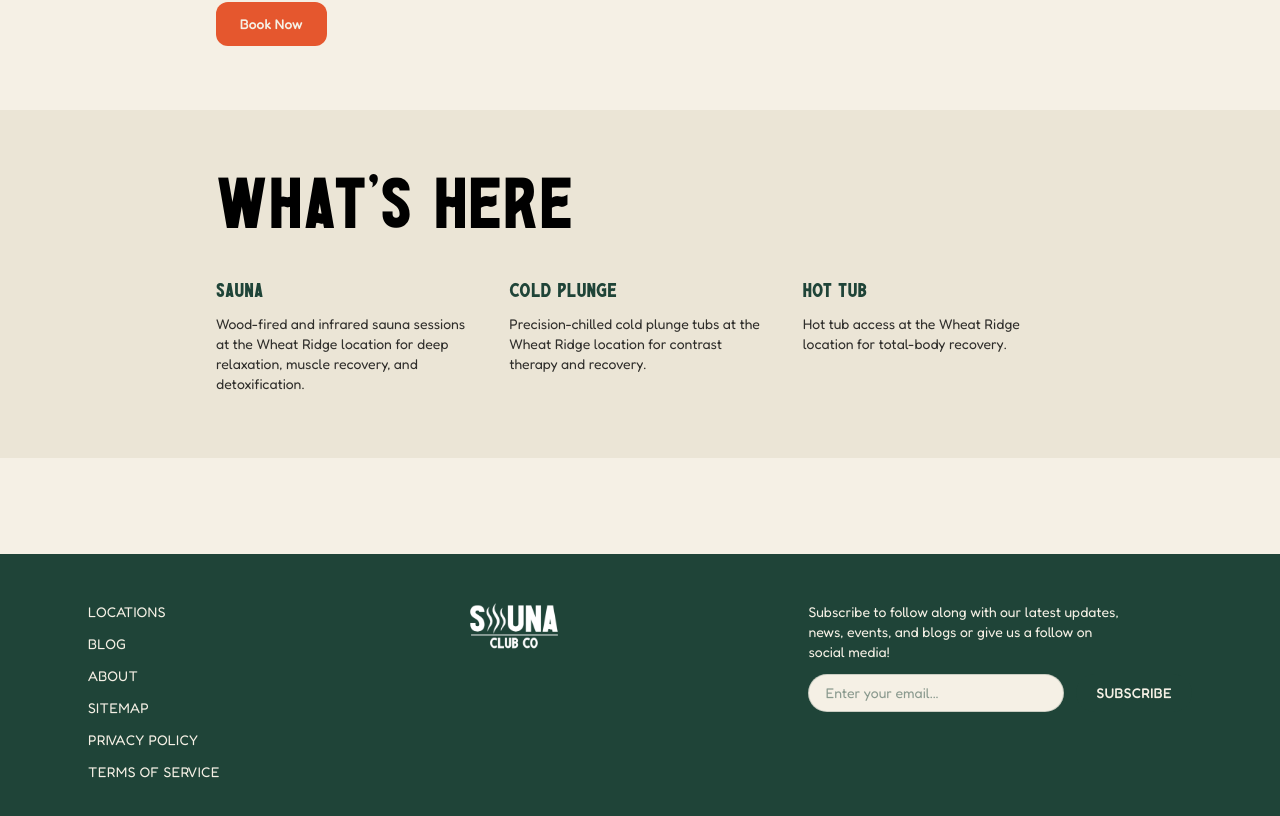
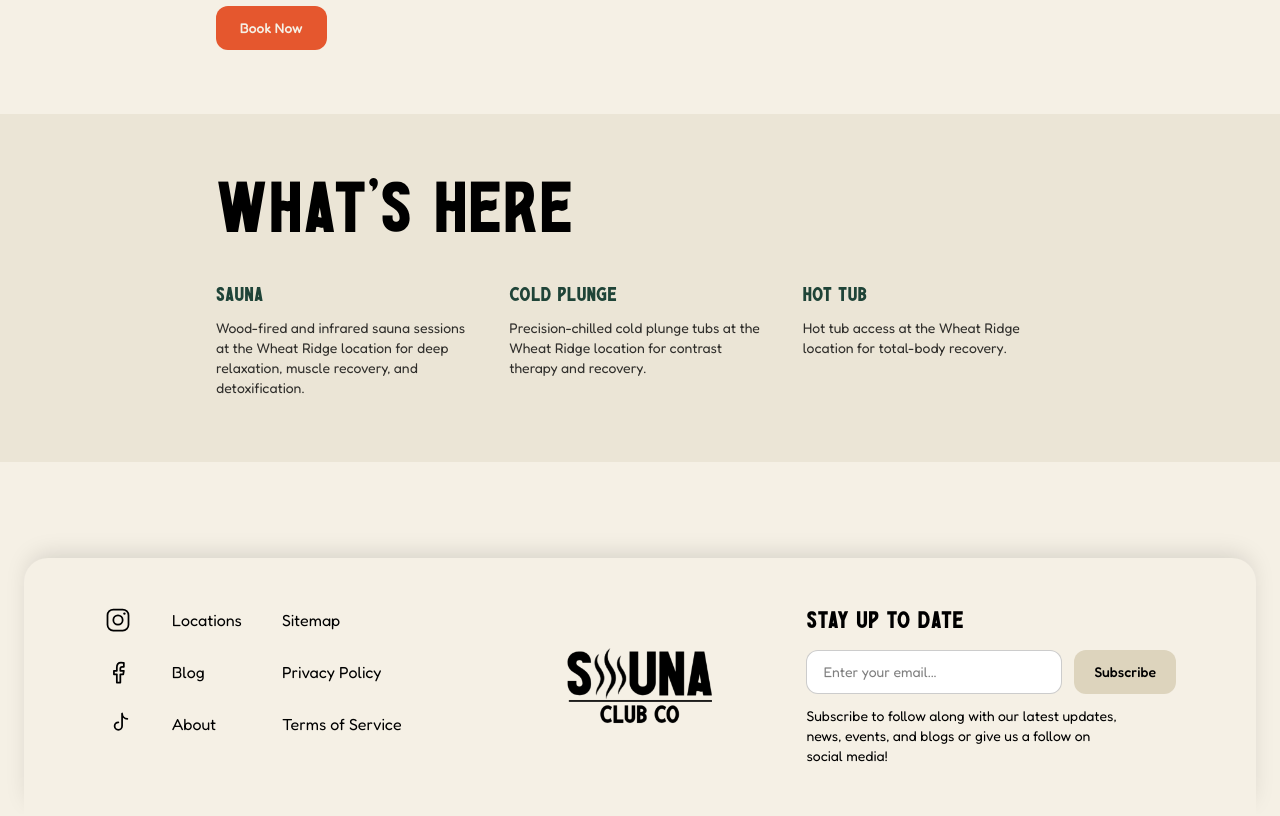
Before and after one commit to brogers111/sauna-club-co, a Next.js app: page /locations/wheat-ridge in a window 1280 px wide. Shown: the part 678-1494 px from the top of the page. Built offline with nearby package versions, Linux system fonts and the light colour scheme; no server answers.

Commit message:
Update homepage gallery & footer

```diff
--- a/components/home/GalleryTeaser.tsx
+++ b/components/home/GalleryTeaser.tsx
@@ -1,38 +1,76 @@
 import Image from "next/image";
 import Link from "next/link";
-
-const IMAGES = [
-  { src: "/images/exterior-white.webp", alt: "Exterior of the Sauna Club Co Wheat Ridge building at dusk" },
-  { src: "/images/people-socializing.webp", alt: "Members socializing together at Sauna Club Co" },
-  { src: "/images/woman-cold-plunge.webp", alt: "Woman relaxing in a cold plunge tub" },
-  { src: "/images/guy-cold-plunge-1.webp", alt: "Man stepping into a cold plunge tub" },
-];
 
 export function GalleryTeaser() {
   return (
     <section className="mx-auto max-w-6xl px-6 pb-20">
-      <div className="grid grid-cols-2 gap-4 sm:grid-cols-4">
-        {IMAGES.map((image) => (
-          <div key={image.src} className="relative aspect-square overflow-hidden rounded-2xl">
+      <div className="grid grid-cols-12 gap-4">
+        <div className="col-span-4 flex flex-col gap-4">
+          <div className="relative aspect-3/2 w-4/5 self-end overflow-hidden rounded-2xl">
             <Image
-              src={image.src}
-              alt={image.alt}
+              src="/images/exterior-white.webp"
+              alt="Exterior of the Sauna Club Co Wheat Ridge building at dusk"
               fill
-              sizes="(min-width: 640px) 25vw, 50vw"
+              sizes="(min-width: 768px) 22vw, 32vw"
               className="object-cover"
             />
           </div>
-        ))}
-      </div>
+          <div className="relative aspect-3/2 overflow-hidden rounded-2xl">
+            <Image
+              src="/images/people-socializing.webp"
+              alt="Members socializing together at Sauna Club Co"
+              fill
+              sizes="(min-width: 768px) 28vw, 40vw"
+              className="object-cover"
+            />
+          </div>
 
-      <div className="mt-6 text-center">
-        <Link
-          href="/about"
-          className="inline-flex items-center gap-2 text-sm font-medium uppercase tracking-wide text-green-dark hover:text-orange"
-        >
-          See More
-          <span aria-hidden="true">→</span>
-        </Link>
+          <Link
+            href="/about"
+            className="group mt-2 inline-flex items-center gap-3 self-end text-black transition-colors hover:text-orange"
+          >
+            <span className="font-display text-4xl uppercase tracking-wide">See More</span>
+            <span
+              aria-hidden="true"
+              className="-mt-1 flex h-4.5 w-4.5 shrink-0 items-center justify-center rounded-full border border-black transition-colors group-hover:border-orange"
+            >
+              <svg viewBox="0 0 24 24" fill="none" stroke="currentColor" strokeWidth={5} className="h-2 w-2">
+                <path strokeLinecap="round" strokeLinejoin="round" d="M5 12h14m0 0-6-6m6 6-6 6" />
+              </svg>
+            </span>
+          </Link>
+        </div>
+
+        <div className="relative col-span-5 overflow-hidden rounded-2xl">
+          <Image
+            src="/images/man-cold-plunge.webp"
+            alt="Man submerged in a cold plunge tub at Sauna Club Co"
+            fill
+            sizes="(min-width: 768px) 35vw, 60vw"
+            className="object-cover"
+          />
+        </div>
+
+        <div className="col-span-3 flex flex-col gap-4">
+          <div className="relative mt-10 aspect-6/4 w-full self-start overflow-hidden rounded-2xl">
+            <Image
+              src="/images/sauna-interior.webp"
+              alt="Interior of the wood-paneled sauna at Sauna Club Co"
+              fill
+              sizes="(min-width: 768px) 22vw, 40vw"
+              className="object-cover"
+            />
+          </div>
+          <div className="relative aspect-4/5 w-3/5 self-start overflow-hidden rounded-2xl">
+            <Image
+              src="/images/woman-cold-plunge.webp"
+              alt="Woman relaxing in a cold plunge tub"
+              fill
+              sizes="(min-width: 768px) 18vw, 32vw"
+              className="object-cover"
+            />
+          </div>
+        </div>
       </div>
     </section>
   );
--- a/components/home/LocationCard.tsx
+++ b/components/home/LocationCard.tsx
@@ -24,8 +24,19 @@ export function LocationCard({ location }: { location: Location }) {
       </div>
 
       <div>
-        <Link href={`/locations/${location.slug}`} className="hover:text-orange">
-          <h3 className="font-display text-4xl uppercase tracking-wide text-black">{location.name}</h3>
+        <Link
+          href={`/locations/${location.slug}`}
+          className="group inline-flex items-center gap-3 text-black transition-colors hover:text-orange"
+        >
+          <h3 className="font-display text-4xl uppercase tracking-wide">{location.name}</h3>
+          <span
+            aria-hidden="true"
+            className="-mt-1 flex h-4.5 w-4.5 shrink-0 items-center justify-center rounded-full border border-black transition-colors group-hover:border-orange"
+          >
+            <svg viewBox="0 0 24 24" fill="none" stroke="currentColor" strokeWidth={5} className="h-2 w-2">
+              <path strokeLinecap="round" strokeLinejoin="round" d="M5 12h14m0 0-6-6m6 6-6 6" />
+            </svg>
+          </span>
         </Link>
 
         <div className="mt-3 flex flex-wrap gap-2">
--- a/components/home/PricingSection.tsx
+++ b/components/home/PricingSection.tsx
@@ -4,12 +4,12 @@ import { pricingTiers } from "@/lib/data/pricing";
 
 export function PricingSection() {
   return (
-    <section className="bg-tan-dark/40 py-20" id="pricing">
+    <section className="py-20" id="pricing">
       <div className="mx-auto max-w-6xl px-6">
         <SectionHeading className="text-center">Pricing &amp; Memberships</SectionHeading>
         <div className="mt-10 grid grid-cols-1 gap-6 sm:grid-cols-2 lg:grid-cols-5">
-          {pricingTiers.map((tier) => (
-            <PricingCard key={tier.slug} tier={tier} />
+          {pricingTiers.map((tier, index) => (
+            <PricingCard key={tier.slug} tier={tier} index={index} />
           ))}
         </div>
       </div>
--- a/components/layout/Footer.tsx
+++ b/components/layout/Footer.tsx
@@ -1,5 +1,6 @@
 import Image from "next/image";
 import Link from "next/link";
+import type { ComponentType } from "react";
 import { NewsletterForm } from "./NewsletterForm";
 import { SOCIAL_LINKS } from "@/lib/site-config";
 
@@ -12,44 +13,92 @@ const FOOTER_LINKS = [
   { href: "/terms-of-service", label: "Terms of Service" },
 ];
 
+function InstagramIcon() {
+  return (
+    <svg viewBox="0 0 24 24" fill="none" stroke="currentColor" strokeWidth={1.5} className="h-7 w-7">
+      <rect x="3" y="3" width="18" height="18" rx="5" />
+      <circle cx="12" cy="12" r="4" />
+      <circle cx="17.5" cy="6.5" r="1" fill="currentColor" stroke="none" />
+    </svg>
+  );
+}
+
+function FacebookIcon() {
+  return (
+    <svg viewBox="0 0 24 24" fill="none" stroke="currentColor" strokeWidth={1.5} className="h-7 w-7">
+      <path
+        strokeLinecap="round"
+        strokeLinejoin="round"
+        d="M14 21v-7h2.5l.5-3H14V9c0-.83.5-1.5 1.5-1.5H17V4.2c-.3 0-1.3-.2-2.4-.2C12.3 4 11 5.7 11 8.2V11H8.5v3H11v7h3Z"
+      />
+    </svg>
+  );
+}
+
+function TikTokIcon() {
+  return (
+    <svg viewBox="0 0 24 24" fill="none" stroke="currentColor" strokeWidth={1.5} className="h-7 w-7">
+      <path
+        strokeLinecap="round"
+        strokeLinejoin="round"
+        d="M15.5 3v10.8a3.2 3.2 0 1 1-3.2-3.2M15.5 3a5 5 0 0 0 4.5 4.7"
+      />
+    </svg>
+  );
+}
+
+const SOCIAL_ICONS: { key: string; href: string; label: string; Icon: ComponentType }[] = [
+  { key: "instagram", href: SOCIAL_LINKS.instagram, label: "Instagram", Icon: InstagramIcon },
+  { key: "facebook", href: SOCIAL_LINKS.facebook, label: "Facebook", Icon: FacebookIcon },
+  { key: "tiktok", href: SOCIAL_LINKS.tiktok, label: "TikTok", Icon: TikTokIcon },
+];
+
 export function Footer() {
   return (
-    <footer className="mt-24 bg-green-dark text-tan-light">
-      <div className="mx-auto flex max-w-6xl flex-col gap-10 px-6 py-12 md:flex-row md:items-start md:justify-between">
-        <nav aria-label="Footer" className="flex flex-col gap-3">
-          {FOOTER_LINKS.map((link) => (
-            <Link key={link.href} href={link.href} className="text-sm uppercase tracking-wide hover:text-orange">
-              {link.label}
+    <footer className="mx-6 mt-24 rounded-t-3xl bg-tan-light text-black shadow-[0_-8px_24px_-6px_rgba(0,0,0,0.15)]">
+      <div className="relative mx-auto flex max-w-6xl flex-col items-center gap-10 px-10 py-12 md:flex-row md:items-start md:justify-between">
+        <div className="grid grid-flow-col grid-rows-3 items-center gap-x-10 gap-y-6">
+          {SOCIAL_ICONS.map(({ key, href, label, Icon }) => (
+            <Link
+              key={key}
+              href={href || "#"}
+              aria-label={label}
+              className="hover:text-orange"
+              target={href ? "_blank" : undefined}
+              rel={href ? "noopener noreferrer" : undefined}
+            >
+              <Icon />
             </Link>
           ))}
-        </nav>
 
-        <div className="flex flex-col items-start gap-4">
-          <Image
-            src="/images/full-logo-white.png"
-            alt="Sauna Club Co"
-            width={160}
-            height={84}
-            className="h-12 w-auto"
-          />
-          {SOCIAL_LINKS.instagram ? (
-            <Link
-              href={SOCIAL_LINKS.instagram}
-              className="text-sm uppercase tracking-wide hover:text-orange"
-              target="_blank"
-              rel="noopener noreferrer"
-            >
-              Instagram
-            </Link>
-          ) : null}
+          <nav aria-label="Footer" className="contents">
+            {FOOTER_LINKS.map((link) => (
+              <Link key={link.href} href={link.href} className="text-md font-normal hover:text-orange">
+                {link.label}
+              </Link>
+            ))}
+          </nav>
         </div>
 
+        {/* Absolutely centered on the whole footer (not just this flex slot) at
+            desktop widths, so it stays centered regardless of how wide the nav
+            and newsletter columns are; falls back to normal in-flow centering
+            when the layout stacks on mobile. */}
+        <Image
+          src="/images/full-logo-black.png"
+          alt="Sauna Club Co"
+          width={320}
+          height={168}
+          className="h-16 w-auto md:absolute md:top-1/2 md:left-1/2 md:h-20 md:-translate-x-1/2 md:-translate-y-1/2"
+        />
+
         <div className="flex flex-col gap-3">
+          <h4 className="font-display text-2xl uppercase tracking-wide">Stay Up To Date</h4>
+          <NewsletterForm />
           <p className="max-w-xs text-sm">
-            Subscribe to follow along with our latest updates, news, events, and blogs or give us a follow on
-            social media!
+            Subscribe to follow along with our latest updates, news, events, and blogs or give us a follow on social
+            media!
           </p>
-          <NewsletterForm />
         </div>
       </div>
     </footer>
--- a/components/layout/Header.tsx
+++ b/components/layout/Header.tsx
@@ -27,7 +27,7 @@ export function Header({ overlay = false }: HeaderProps) {
   return (
     <>
       <header className="fixed inset-x-0 top-0 z-50 flex justify-center px-4 sm:px-8 lg:px-16">
-        <div className="relative flex items-center gap-6 rounded-b-3xl bg-tan-light px-6 py-5 shadow-md md:gap-10 md:px-10">
+        <div className="relative flex items-center gap-6 rounded-b-2xl bg-tan-light px-6 py-4 shadow-md md:gap-10 md:px-10">
           <Link href="/" className="flex items-center gap-2" aria-label="Sauna Club Co home">
             <Image
               src="/images/full-logo-black.png"
--- a/components/layout/NewsletterForm.tsx
+++ b/components/layout/NewsletterForm.tsx
@@ -17,11 +17,11 @@ export function NewsletterForm() {
         type="email"
         required
         placeholder="Enter your email..."
-        className="w-full rounded-full border border-green-dark/20 bg-tan-light px-4 py-2 text-sm text-green-dark placeholder:text-green-dark/50 focus:outline-none focus:ring-2 focus:ring-blue sm:w-64"
+        className="w-full rounded-xl border border-black/20 bg-white px-4 py-2 text-sm text-black placeholder:text-black/50 focus:outline-none focus:ring-2 focus:ring-black/40 sm:w-64"
       />
       <button
         type="submit"
-        className="rounded-full bg-green-dark px-5 py-2 text-sm font-medium uppercase tracking-wide text-tan-light hover:bg-blue"
+        className="cursor-pointer rounded-xl bg-tan-dark px-5 py-3 text-sm font-medium text-black transition hover:bg-tan-dark/70"
       >
         Subscribe
       </button>
--- a/components/ui/Badge.tsx
+++ b/components/ui/Badge.tsx
@@ -5,7 +5,7 @@ const COLORS = ["bg-orange", "bg-wood-light", "bg-blue", "bg-green-light"];
 export function Badge({ children, index = 0 }: { children: ReactNode; index?: number }) {
   return (
     <span
-      className={`inline-flex items-center rounded-md px-3 py-1 font-display text-xs uppercase tracking-wide text-tan-light ${COLORS[index % COLORS.length]}`}
+      className={`inline-flex items-center rounded-md px-3 pt-1 font-display text-md uppercase text-tan-light ${COLORS[index % COLORS.length]}`}
     >
       {children}
     </span>
--- a/components/ui/Button.tsx
+++ b/components/ui/Button.tsx
@@ -12,7 +12,7 @@ type ButtonProps = {
 const VARIANT_STYLES: Record<NonNullable<ButtonProps["variant"]>, string> = {
   primary: "bg-orange text-tan-light hover:opacity-80",
   secondary: "bg-blue text-tan-light hover:bg-green-dark",
-  outline: "bg-tan-light text-black border border-black hover:opacity-80",
+  outline: "bg-tan-light text-black hover:opacity-80",
   muted: "bg-tan-dark text-black hover:bg-tan-dark/70",
 };
 
--- a/lib/data/pricing.ts
+++ b/lib/data/pricing.ts
@@ -1,6 +1,9 @@
 export type PricingTier = {
   slug: string;
   name: string;
+  // For tiers whose name needs a small label line above the main word
+  // (e.g. "Monthly" / "Unlimited") instead of one plain heading.
+  nameLines?: { small: string; large: string };
   tagline: string;
   features: string[];
   // TODO: confirm real prices before launch — not present in the source design.
@@ -11,8 +14,8 @@ export type PricingTier = {
 export const pricingTiers: PricingTier[] = [
   {
     slug: "single-session",
-    name: "Single Session",
-    tagline: "Perfect for first-timers, drop-ins, or anyone needing a reset.",
+    name: "1 Session",
+    tagline: "Perfect for first-timers, drop-ins, or simple resets.",
     features: [
       "1 Hour full facility access",
       "Saunas, cold plunges & hot tub",
@@ -25,7 +28,7 @@ export const pricingTiers: PricingTier[] = [
   {
     slug: "4-sessions",
     name: "4 Sessions",
-    tagline: "Ideal for building a consistent weekly wellness routine.",
+    tagline: "Ideal for building a wellness routine.",
     features: [
       "4 Single-Hour passes",
       "Full access to all facility amenities",
@@ -51,7 +54,8 @@ export const pricingTiers: PricingTier[] = [
   {
     slug: "monthly-unlimited",
     name: "Monthly Unlimited",
-    tagline: "Maximum flexibility to make contrast therapy a daily habit.",
+    nameLines: { small: "Monthly", large: "Unlimited" },
+    tagline: "Maximum flexibility to develop a daily habit.",
     features: [
       "Unlimited 1-Hour visits for 30 days",
       "Full access to all facility amenities",
@@ -64,7 +68,8 @@ export const pricingTiers: PricingTier[] = [
   {
     slug: "3-month-unlimited",
     name: "3 Month Unlimited",
-    tagline: "Our best rate for long-term dedication to daily wellness.",
+    nameLines: { small: "3 Month", large: "Unlimited" },
+    tagline: "Our best rate for long-term dedication.",
     features: [
       "Unlimited 1-Hour visits for 90 days",
       "Full access to all facility amenities",
--- a/lib/site-config.ts
+++ b/lib/site-config.ts
@@ -6,7 +6,10 @@ export const SITE_NAME = "Sauna Club Co";
 export const SITE_DESCRIPTION =
   "Sauna Club Co. is a sauna, cold plunge, and community wellness studio in Wheat Ridge, Colorado. Come unwind and socialize!";
 
-// TODO: fill in real social profile URLs (leave empty to hide the icon/link in the footer).
+// TODO: fill in real social profile URLs before launch — icons render as
+// placeholder "#" links until then.
 export const SOCIAL_LINKS = {
   instagram: "",
+  facebook: "",
+  tiktok: "",
 };
```
Also changed, not shown: components/home/PricingCard.tsx (+85 -9 lines).
